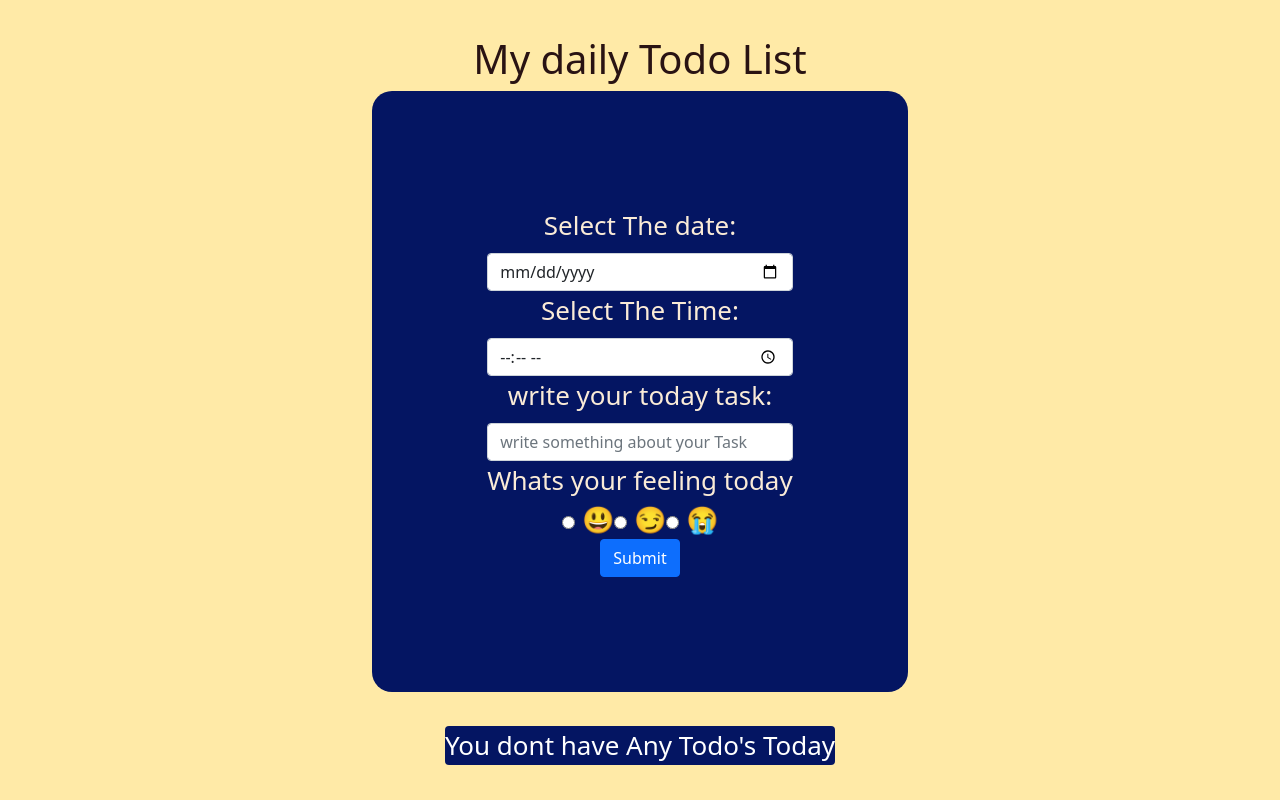
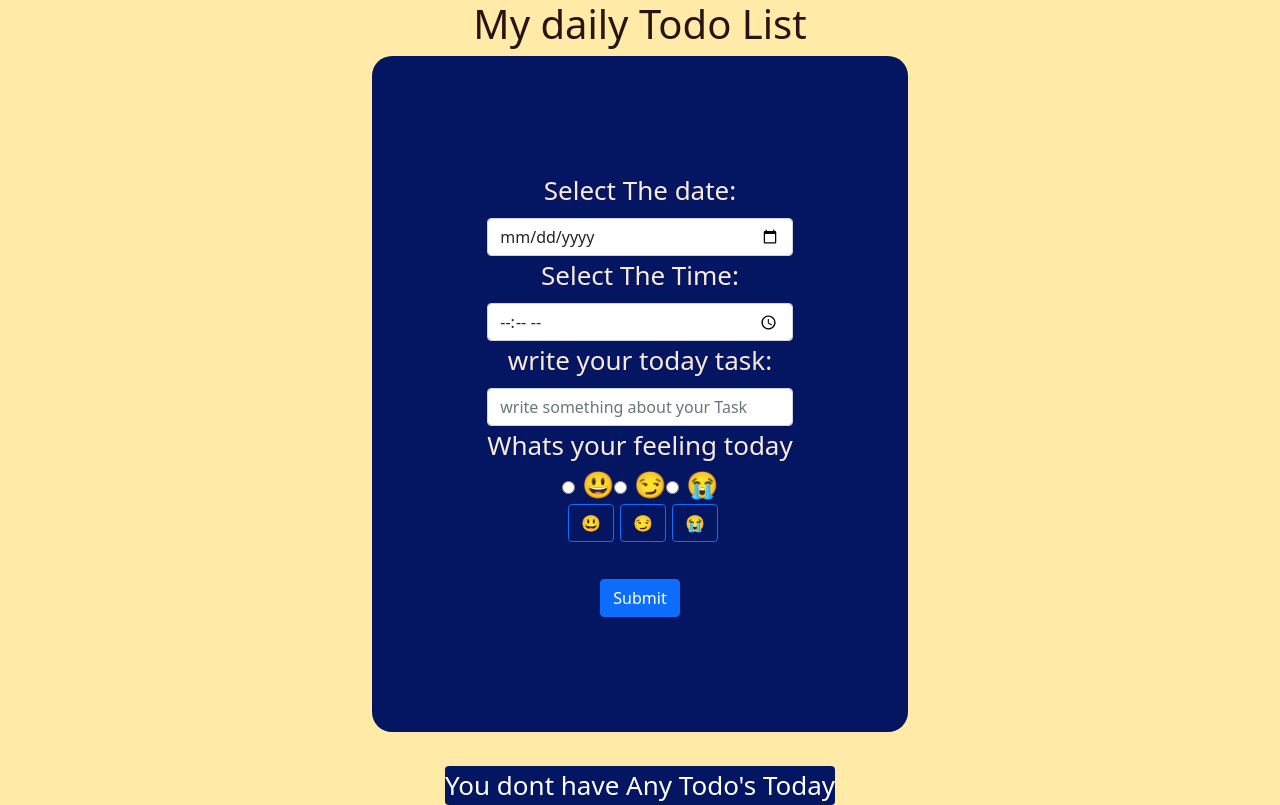
Before and after one commit to myselfarun1998/react-daily-todo-list-task, a React (Create React App) app: page / in a window 1280 px wide. Built offline with nearby package versions, Linux system fonts and the light colour scheme; a web font is replaced by a local one.

Commit message:
2 files modified

```diff
--- a/src/components/TodoList.js
+++ b/src/components/TodoList.js
@@ -124,7 +124,34 @@ class TodoList extends Component {
           />{' '}
           <label>😭</label>
           <br />
-          <Button type="submit" className="success">
+          <div className="">
+            <Button
+              className="emo"
+              style={{ backgroundColor: '#041562' }}
+              class="btn btn-primary btn-lg active"
+            >
+              😃
+            </Button>
+            <Button
+              className="emo"
+              style={{ backgroundColor: '#041562' }}
+              class="btn btn-primary btn-lg active"
+            >
+              😏
+            </Button>
+            <Button
+              className="emo"
+              style={{ backgroundColor: '#041562' }}
+              class="btn btn-primary btn-lg active"
+            >
+              😭
+            </Button>
+          </div>
+          <Button
+            type="submit"
+            style={{ marginTop: '12%' }}
+            className="success"
+          >
             Submit
           </Button>
         </Form>
--- a/src/index.css
+++ b/src/index.css
@@ -54,5 +54,13 @@ button {
   display: inline;
   font-family: 'Poppins', sans-serif;
   margin-left: 12px;
-  text-transform: capitalize  ;
+  text-transform: capitalize;
 }
+.emo {
+  margin-left: 2%;
+  font-size: 25px;
+  justify-content: space-between;
+  border-radius: 40px;
+  background-color: none;
+
+}
```
